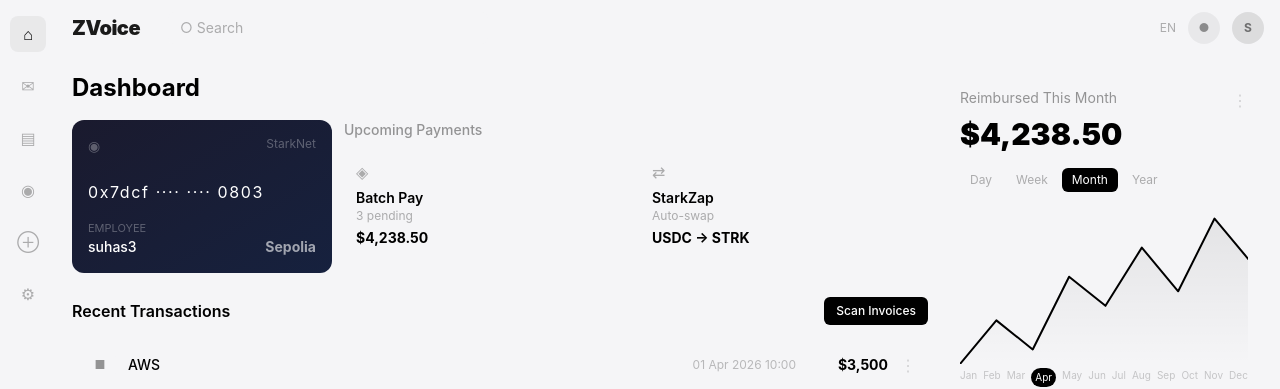
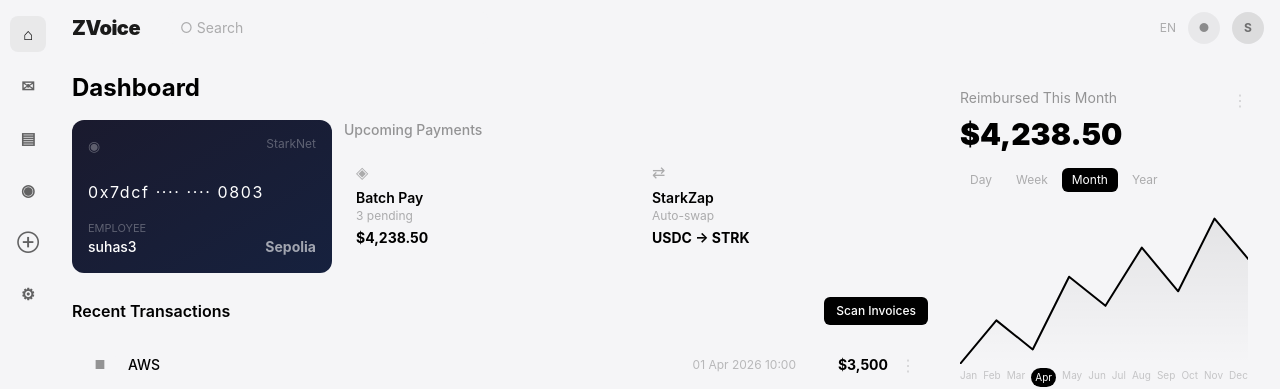
Before and after one commit to suhas-sensei/ZVoice, a Next.js app in the folder frontend/: page /dashboard in a window 1280 px wide. Shown: the top 389 px of the page. Built offline with nearby package versions, Linux system fonts and the light colour scheme.

Commit message:
style: make sidebar nav icons bolder and more visible

```diff
--- a/frontend/src/app/dashboard/page.tsx
+++ b/frontend/src/app/dashboard/page.tsx
@@ -53,8 +53,8 @@ export default function DashboardPage() {
           <button
             key={i}
             onClick={() => setActiveNav(i)}
-            className={`w-9 h-9 rounded-lg flex items-center justify-center text-base transition-colors ${
-              activeNav === i ? "bg-black/5 text-black" : "text-black/30 hover:bg-black/5"
+            className={`w-9 h-9 rounded-lg flex items-center justify-center text-base font-bold transition-colors ${
+              activeNav === i ? "bg-black/5 text-black" : "text-black/60 hover:bg-black/5"
             }`}
           >
             {icon}
```
